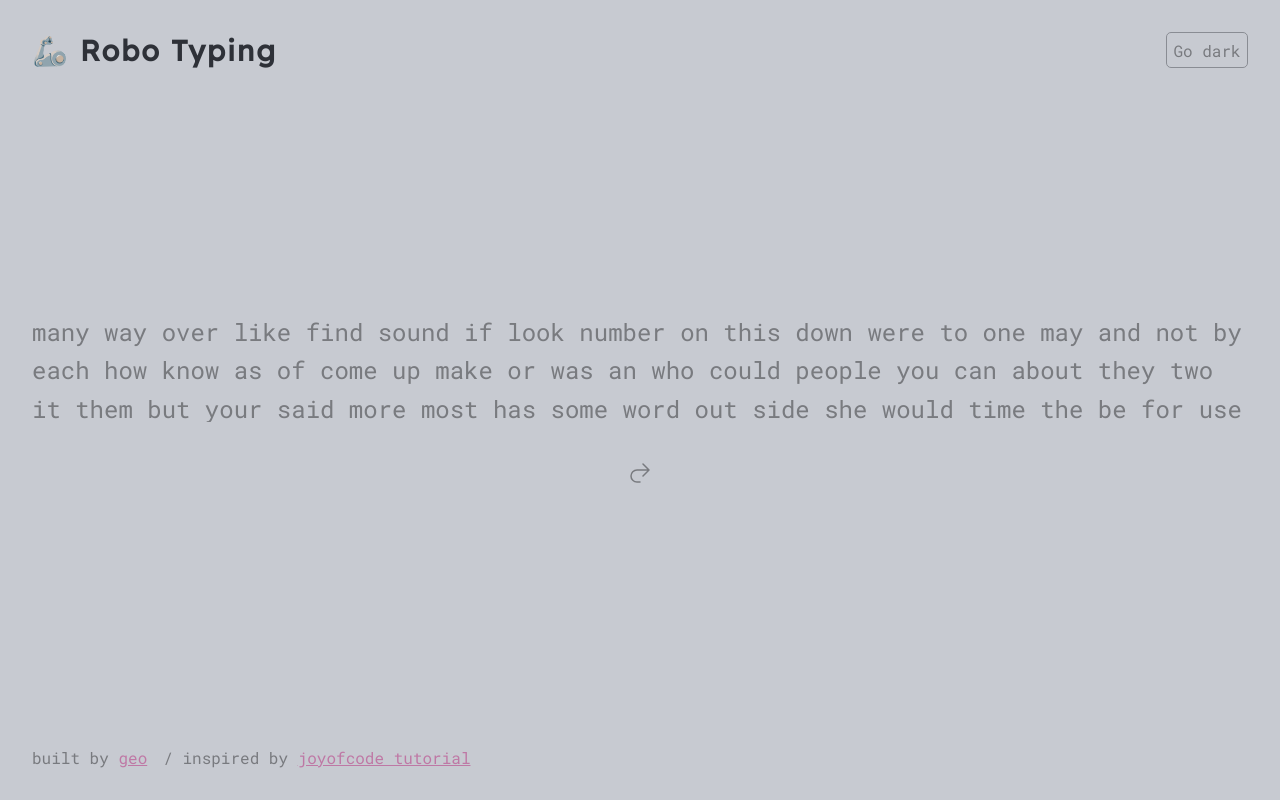
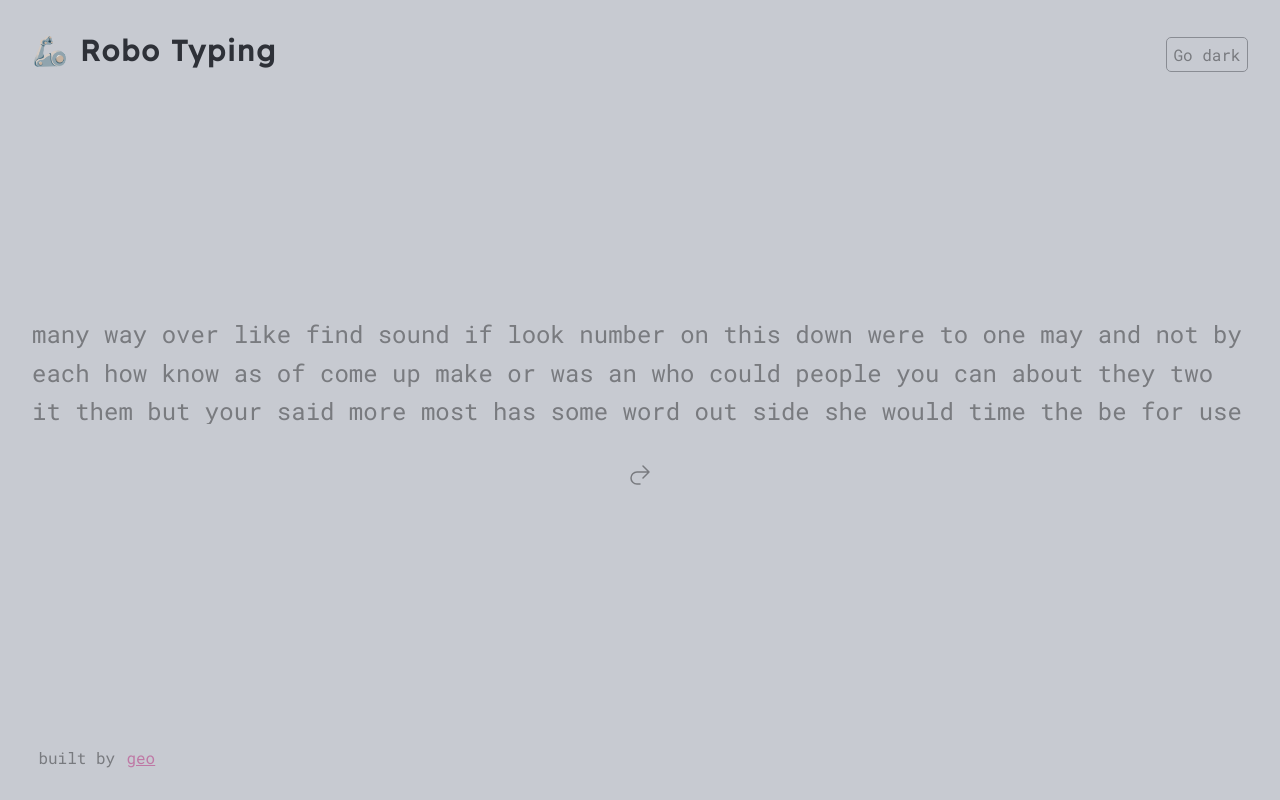
Before and after one commit to GeoGeorgeous/typing, a SvelteKit app: page / in a window 1280 px wide. Built offline with nearby package versions, Linux system fonts and the light colour scheme.

Commit message:
better footer, icons and anims

```diff
--- a/src/routes/+layout.svelte
+++ b/src/routes/+layout.svelte
@@ -34,20 +34,16 @@
 <div class="layout">
   <nav>
     <h1>🦾 Robo Typing</h1>
-    <button class="theme-toggle" on:click={toggleTheme}
+    <button class="theme-toggle" tabindex="0" on:click={toggleTheme}
       >Go {darkMode ? 'light' : 'dark'}</button
     >
   </nav>
   <main><slot /></main>
   <footer>
+    <i class="ph-bold ph-bold ph-github-logo" />
     <p>
-      built by <a href="https://github.com/GeoGeorgeous/typing">geo</a
-      >
-    </p>
-    <p>
-      / inspired by <a href="https://joyofcode.xyz/svelte-typing-game"
-        >joyofcode tutorial</a
-      >
+      built by
+      <a href="https://github.com/GeoGeorgeous/typing">geo</a>
     </p>
   </footer>
 </div>
@@ -61,6 +57,7 @@
 
   nav
     display: flex
+    align-items: baseline
     flex-flow: row nowrap
     justify-content: space-between
 
@@ -75,15 +72,40 @@
     border-radius: 5px
     padding: 0.4rem
     border: 1px solid var(--fg-200)
+    max-width: max-content
+    &:hover
+      outline: 3px solid var(--primary)
 
   footer
-    opacity: .4
-    transition: all 0.3s ease
     display: flex
-    gap: 1rem
-    &:hover
-      opacity: 1
+    gap: .4rem
+    align-items: baseline
+    transition: opacity .3s ease
+    p
+      opacity: 0.4
+      &:has(a:focus, a:hover)
+        opacity: 1
+    &:has(a:focus, a:hover)
+      i
+        animation: flicker 5s linear infinite
     a
+      border-radius: 5px
+      padding:  0.4rem 0.1rem
       color: var(--primary)
+      &:focus
+        outline: 3px solid var(--primary)
+
+  i
+    color: var(--primary)
+
+  @keyframes flicker
+    0%, 19.999%, 22%, 62.999%, 64%, 64.999%, 70%, 100%
+      opacity: .99
+
+    20%, 21.999%, 63%, 63.999%, 65%, 69.999%
+      opacity: 0.4
+
+
+
 
 </style>
```
